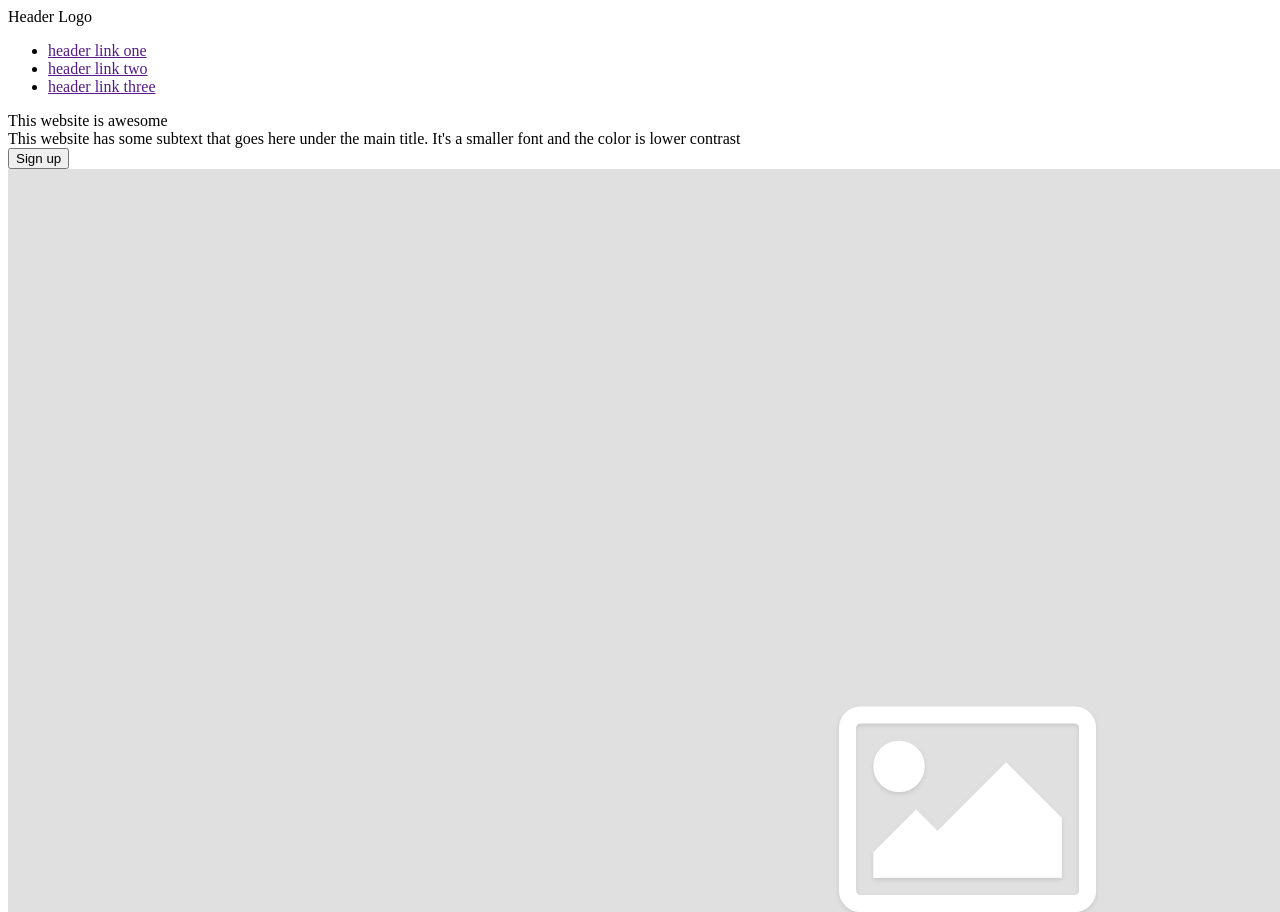
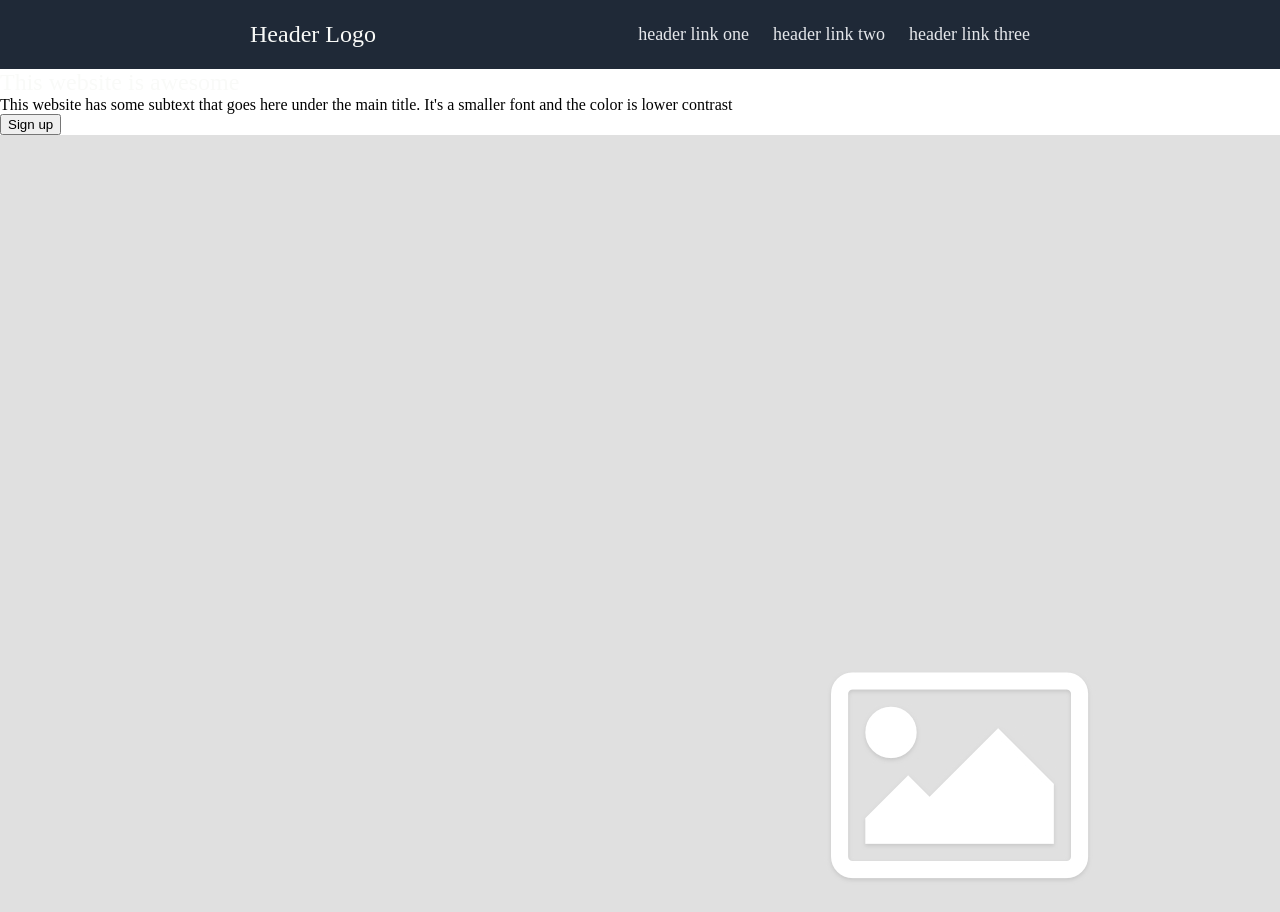
Before and after one commit to lolo-chan/odin-landing-page, a plain HTML site: page index.html in a window 1280 px wide. Shown: the top 912 px of the page. Drawn offline with Linux system fonts and the light colour scheme.

Commit message:
Add style to header

```diff
--- a/index.html
+++ b/index.html
@@ -3,6 +3,7 @@
 <html lang="en">
 
   <head>
+    <link rel="stylesheet" href="styles.css">
     <meta charset="UTF-8">
     <title>Odin Landing Page</title>
   </head>
--- a/styles.css
+++ b/styles.css
@@ -0,0 +1,32 @@
+body {
+    display: flex;
+    flex-direction: column;
+    margin: 0;
+}
+
+.header {
+    display: flex;
+    justify-content: space-between;
+    align-items: center;
+    background-color: #1f2937;
+    padding: 8px 250px;
+}
+
+.title {
+    font-size: 24px;
+    color: #f9faf8;
+}
+
+
+
+ul {
+    list-style-type: none;
+    display:flex;
+    gap: 24px;
+}
+
+a {
+    text-decoration: none;
+    font-size: 18px;
+    color: #e5e7eb;
+}
```
